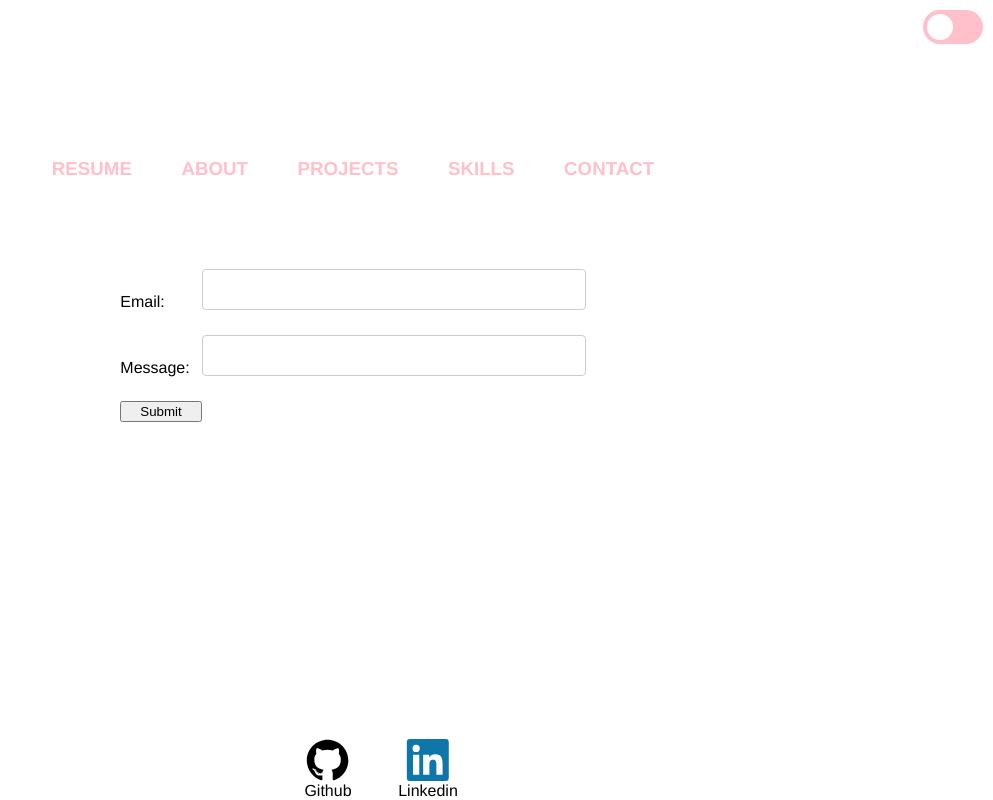
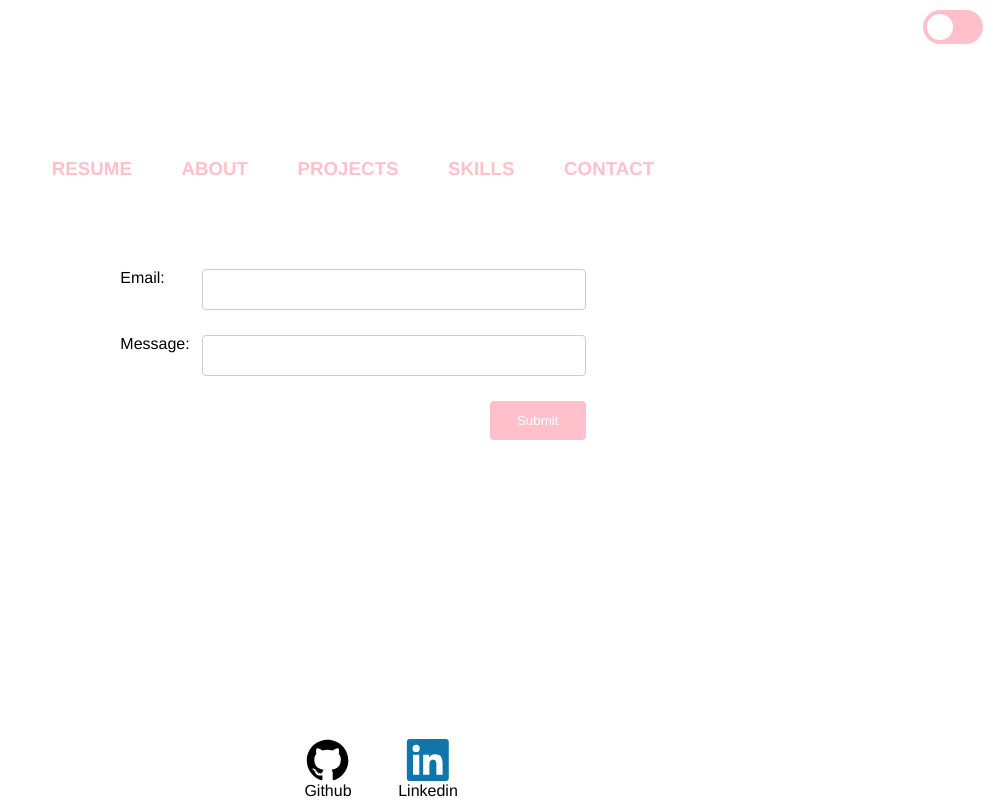
Before and after one commit to KathyPuma/Portfolio, a React (Create React App) app: page /contact in a window 1280 px wide. Shown: the whole page, without its empty margins (287-1280 px from the left). Built offline with nearby package versions, Linux system fonts and the light colour scheme.

Commit message:
Add CSS styling for submit message and submit button

```diff
--- a/src/Components/Contact.css
+++ b/src/Components/Contact.css
@@ -16,8 +16,9 @@
 }
 
 .message-label, .email-label{
-    padding: 12px 12px 12px 0;
-    display: inline-block;
+    padding: 0px 12px 12px 0;
+    display: flex;
+    align-self: flex-start;
 }
 
 .button{
@@ -29,6 +30,7 @@
     cursor: pointer;
     float: right;
 }
+
 .message{
     padding-bottom: 50px;
 }
@@ -36,3 +38,24 @@
 .messageInput{
     height: 100px;
 }
+
+.submit-message{
+    grid-column-end: 3;
+    justify-self: center;
+    grid-area: 3 / 1 / 3 / 3;
+}
+
+.submit-button{
+    background-color: pink;
+    color: white;
+    padding: 12px 20px;
+    border: none;
+    border-radius: 4px;
+    cursor: pointer;
+    float: right;
+    display: flex;
+    justify-content: center;
+    place-self: center flex-end;
+    grid-area: 3 / 2 / 3 / 3;
+    width: 25%;
+}
```
